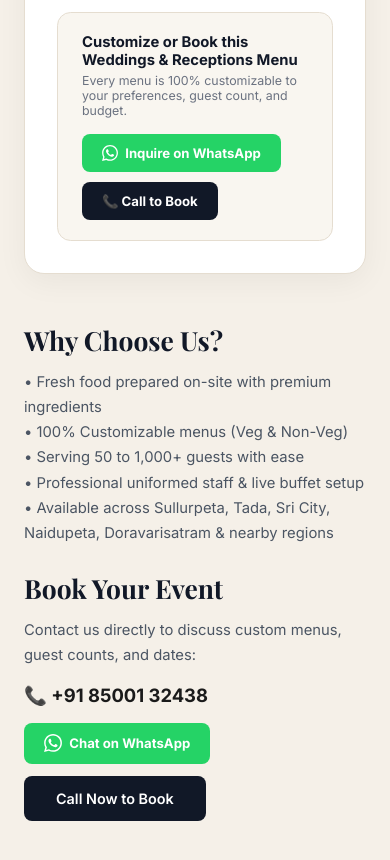
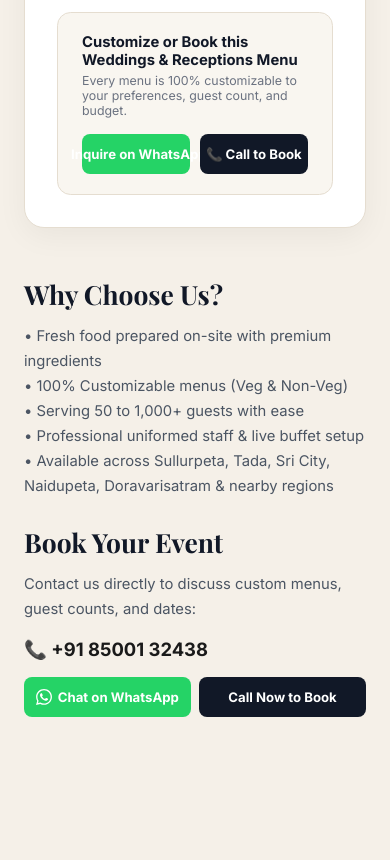
Before and after one commit to alsheeris33-droid/Alsheeris, a website built with Vite: page catering.html in a window 390 px wide. Shown: the part 3000-3860 px from the top of the page. After the commit the page ends 3765 px from the top, so only its background shows below. Built offline with nearby package versions, Linux system fonts and the light colour scheme; a web font is replaced by a local one.

Commit message:
Keep WhatsApp and Call to Book buttons side-by-side on same line for mobile

```diff
--- a/catering.html
+++ b/catering.html
@@ -241,44 +241,54 @@
         gap: 0.6rem;
         flex-wrap: wrap;
       }
+      .btn-row { display: flex; flex-direction: row; flex-wrap: nowrap; gap: 0.5rem; max-width: 440px; width: 100%; }
       .btn-whatsapp {
+        flex: 1;
+        min-width: 0;
         background: #25d366;
         color: #ffffff;
         border: none;
-        padding: 0.7rem 1.25rem;
+        padding: 0.75rem 0.5rem;
         border-radius: 0.5rem;
         font-weight: 700;
         font-size: 0.825rem;
         text-decoration: none;
         display: inline-flex;
         align-items: center;
-        gap: 0.45rem;
+        justify-content: center;
+        gap: 0.35rem;
         cursor: pointer;
         transition: background 0.2s;
+        white-space: nowrap;
       }
       .btn-whatsapp:hover {
         background: #1ebe5d;
       }
       .btn-call {
+        flex: 1;
+        min-width: 0;
         background: #111827;
         color: #ffffff;
         border: none;
-        padding: 0.7rem 1.25rem;
+        padding: 0.75rem 0.5rem;
         border-radius: 0.5rem;
         font-weight: 700;
         font-size: 0.825rem;
         text-decoration: none;
         display: inline-flex;
         align-items: center;
-        gap: 0.45rem;
+        justify-content: center;
+        gap: 0.35rem;
         cursor: pointer;
         transition: background 0.2s;
+        white-space: nowrap;
+        text-align: center;
       }
       .btn-call:hover {
         background: #1f2937;
       }
 
-      .cta { background: #111827; color: #fff; border: none; padding: 0.875rem 2rem; border-radius: 0.5rem; font-weight: 600; font-size: 0.9rem; cursor: pointer; text-decoration: none; display: inline-block; }
+      .cta { flex: 1; min-width: 0; background: #111827; color: #fff; border: none; padding: 0.75rem 0.5rem; border-radius: 0.5rem; font-weight: 700; font-size: 0.825rem; cursor: pointer; text-decoration: none; display: inline-flex; align-items: center; justify-content: center; white-space: nowrap; text-align: center; }
       .cta:hover { background: #1f2937; }
     </style>
   </head>
@@ -347,9 +357,9 @@
       <h3>Book Your Event</h3>
       <p class="subtitle" style="margin-bottom:1rem;">Contact us directly to discuss custom menus, guest counts, and dates:</p>
       <p style="font-size:1.15rem;margin-bottom:1rem;"><strong>📞 +91 85001 32438</strong></p>
-      <div style="display:flex;gap:0.75rem;flex-wrap:wrap;">
+      <div class="btn-row">
         <a href="https://wa.me/918500132438?text=Hello%20Al%20Sheeri%27s,%20I%20am%20interested%20in%20outdoor%20catering%20services.%20Please%20share%20details." class="btn-whatsapp" target="_blank" rel="noopener">
-          <svg width="18" height="18" fill="currentColor" viewBox="0 0 24 24"><path d="M.057 24l1.687-6.163c-1.041-1.804-1.588-3.849-1.587-5.946.003-6.556 5.338-11.891 11.893-11.891 3.181.001 6.167 1.24 8.413 3.488 2.245 2.248 3.481 5.236 3.48 8.414-.003 6.557-5.338 11.892-11.893 11.892-1.99-.001-3.951-.5-5.688-1.448l-6.305 1.654zm6.597-3.807c1.676.995 3.276 1.591 5.392 1.592 5.448 0 9.886-4.434 9.889-9.885.002-5.462-4.415-9.89-9.881-9.892-5.452 0-9.887 4.434-9.889 9.884-.001 2.225.651 3.891 1.746 5.634l-.999 3.648 3.742-.981zm11.387-5.464c-.074-.124-.272-.198-.57-.347-.297-.149-1.758-.868-2.031-.967-.272-.099-.47-.149-.669.149-.198.297-.768.967-.941 1.165-.173.198-.347.223-.644.074-.297-.149-1.255-.462-2.39-1.475-.883-.788-1.48-1.761-1.653-2.059-.173-.297-.018-.458.13-.606.134-.133.297-.347.446-.521.151-.172.2-.296.3-.495.099-.198.05-.372-.025-.521-.075-.148-.669-1.611-.916-2.206-.242-.579-.487-.501-.669-.51l-.57-.01c-.198 0-.52.074-.792.372s-1.04 1.016-1.04 2.479 1.065 2.876 1.213 3.074c.149.198 2.095 3.2 5.076 4.487.709.306 1.263.489 1.694.626.712.226 1.36.194 1.872.118.571-.085 1.758-.719 2.006-1.413.248-.695.248-1.29.173-1.414z"/></svg>
+          <svg width="16" height="16" fill="currentColor" viewBox="0 0 24 24"><path d="M.057 24l1.687-6.163c-1.041-1.804-1.588-3.849-1.587-5.946.003-6.556 5.338-11.891 11.893-11.891 3.181.001 6.167 1.24 8.413 3.488 2.245 2.248 3.481 5.236 3.48 8.414-.003 6.557-5.338 11.892-11.893 11.892-1.99-.001-3.951-.5-5.688-1.448l-6.305 1.654zm6.597-3.807c1.676.995 3.276 1.591 5.392 1.592 5.448 0 9.886-4.434 9.889-9.885.002-5.462-4.415-9.89-9.881-9.892-5.452 0-9.887 4.434-9.889 9.884-.001 2.225.651 3.891 1.746 5.634l-.999 3.648 3.742-.981zm11.387-5.464c-.074-.124-.272-.198-.57-.347-.297-.149-1.758-.868-2.031-.967-.272-.099-.47-.149-.669.149-.198.297-.768.967-.941 1.165-.173.198-.347.223-.644.074-.297-.149-1.255-.462-2.39-1.475-.883-.788-1.48-1.761-1.653-2.059-.173-.297-.018-.458.13-.606.134-.133.297-.347.446-.521.151-.172.2-.296.3-.495.099-.198.05-.372-.025-.521-.075-.148-.669-1.611-.916-2.206-.242-.579-.487-.501-.669-.51l-.57-.01c-.198 0-.52.074-.792.372s-1.04 1.016-1.04 2.479 1.065 2.876 1.213 3.074c.149.198 2.095 3.2 5.076 4.487.709.306 1.263.489 1.694.626.712.226 1.36.194 1.872.118.571-.085 1.758-.719 2.006-1.413.248-.695.248-1.29.173-1.414z"/></svg>
           Chat on WhatsApp
         </a>
         <a href="tel:+918500132438" class="cta">Call Now to Book</a>
```
Also changed, not shown: pg.html (+5 -4 lines), dist/catering.html, dist/pg.html.
